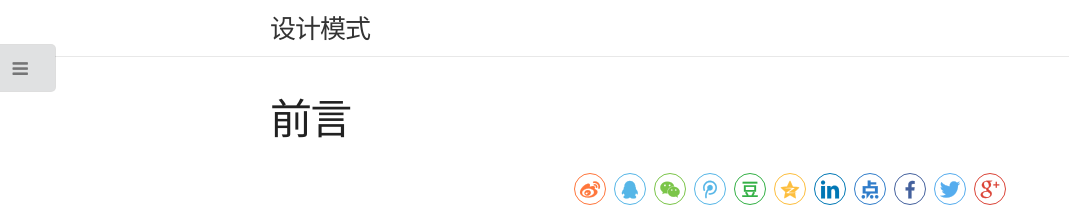
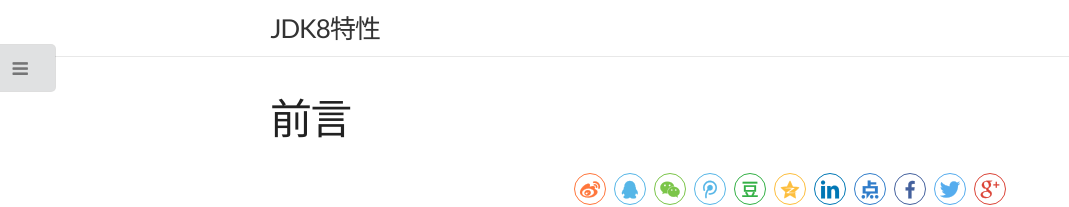
Before and after one commit to PasseRR/jdk-features, a Jekyll site: the page built from docs/content/README.md, in a window 1280 px wide. Shown: the top 207 px of the page, without its empty margins (0-1069 px from the left). Built offline with Jekyll 4.4.1, drawn with Linux system fonts in a browser that asks for light colours.

Commit message:
代码清理

```diff
--- a/docs/_config.yml
+++ b/docs/_config.yml
@@ -1,7 +1,7 @@
 # Site settings
 author: PasseRR
 github: https://github.com/PasseRR
-title: 设计模式
+title: JDK8特性
 email: xie__hai@sina.com
 #description: "Google I/O(2014)最新发布的Material Design势必会成为全平台设计规范，其适配包括 Android Mobile, Android Table, Web Chrome 在内的所有平台；对从业人员意义重大，我们已经通过互联网方式将其翻译成中文版，并保持持续更新~"
 # 设置为你的电子书url
```
